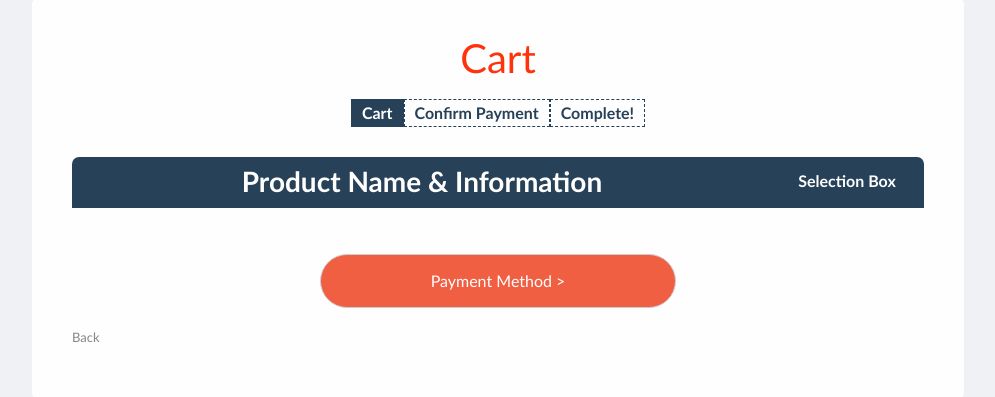
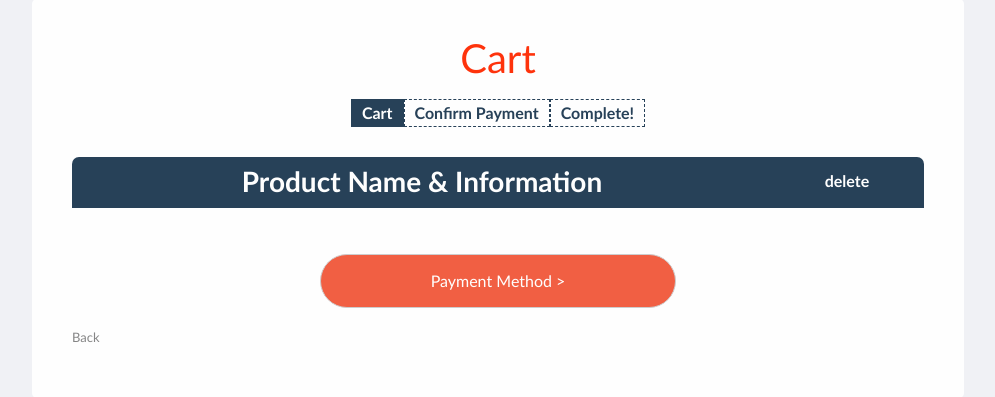
Before and after one commit to TanZhiTZ/E-Booker, a PHP site: page /e_booker/cart.php in a window 1280 px wide. Shown: the part 156-553 px from the top of the page, without its empty margins (142-1137 px from the left). Run offline with PHP 8.4, Linux system fonts and the light colour scheme; a user stored in the database is signed in; data that the repository does not hold is empty.

Commit message:
Update for cart.php

```diff
--- a/e_booker/cart.php
+++ b/e_booker/cart.php
@@ -41,7 +41,7 @@ Click nbfs://nbhost/SystemFileSystem/Templates/ClientSide/html.html to edit this
                 <div class="product-table">
                     <header class="product-list-header">
                         <h3 class="product-title">Product Name & Information</h2>
-                        <div class="product-title">Selection Box</div>
+                        <div class="product-title">delete</div>
                     </header>
                     <section class="product-list-section">
                         <?php
@@ -55,15 +55,15 @@ Click nbfs://nbhost/SystemFileSystem/Templates/ClientSide/html.html to edit this
                                 <div class='product-list'><img src='img/books/$records->book_img_name' class='img-cart product-list-desc product-list'>
                                     <div class='product-list'>Title: $records->book_title</div>
                                     Price: RM $records->book_price
-                                    <div style='float: right; margin-top: 90px;'>
+                                    <div>
                                     <form action='http://localhost/e_booker/api/product/delete.php' method='POST'>
                                         <input type='hidden' value='$user_id' name='user_id'>
                                         <input type='hidden' value='$records->book_id' name='book_id'>
-                                    <button type='submit'>delete</button>
+
                                     </form>
                                     </div>
                                     </div>
-                                <div class='product-list-checkbox'><input type='checkbox'></div>";
+                                <div class='product-list-checkbox'><div style='float: right; margin-top: 90px;'><button type='submit'>delete</button></div></div>";
                                 $tprice += $records->book_price;
                             }
                             $_SESSION['price'] = $tprice;
```
